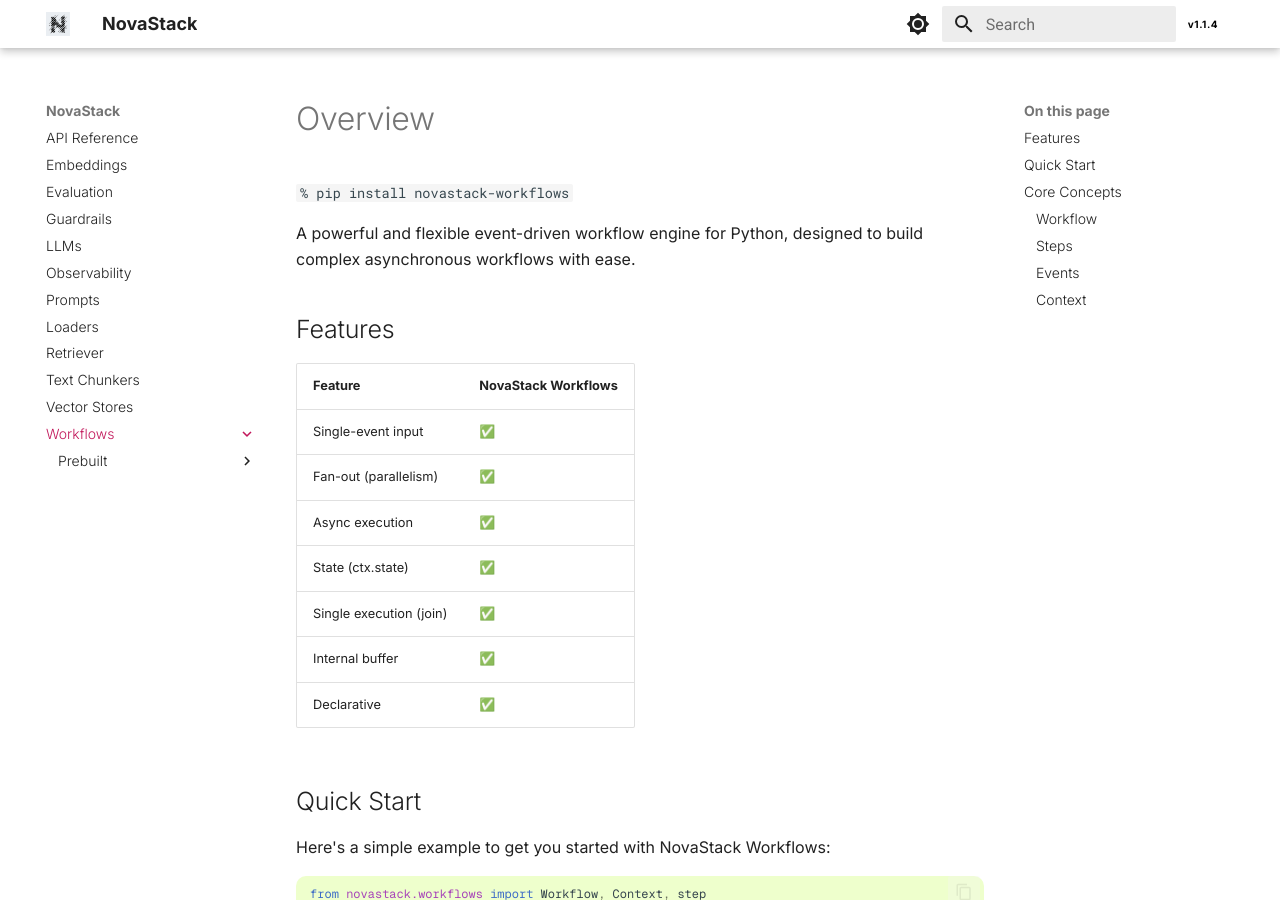
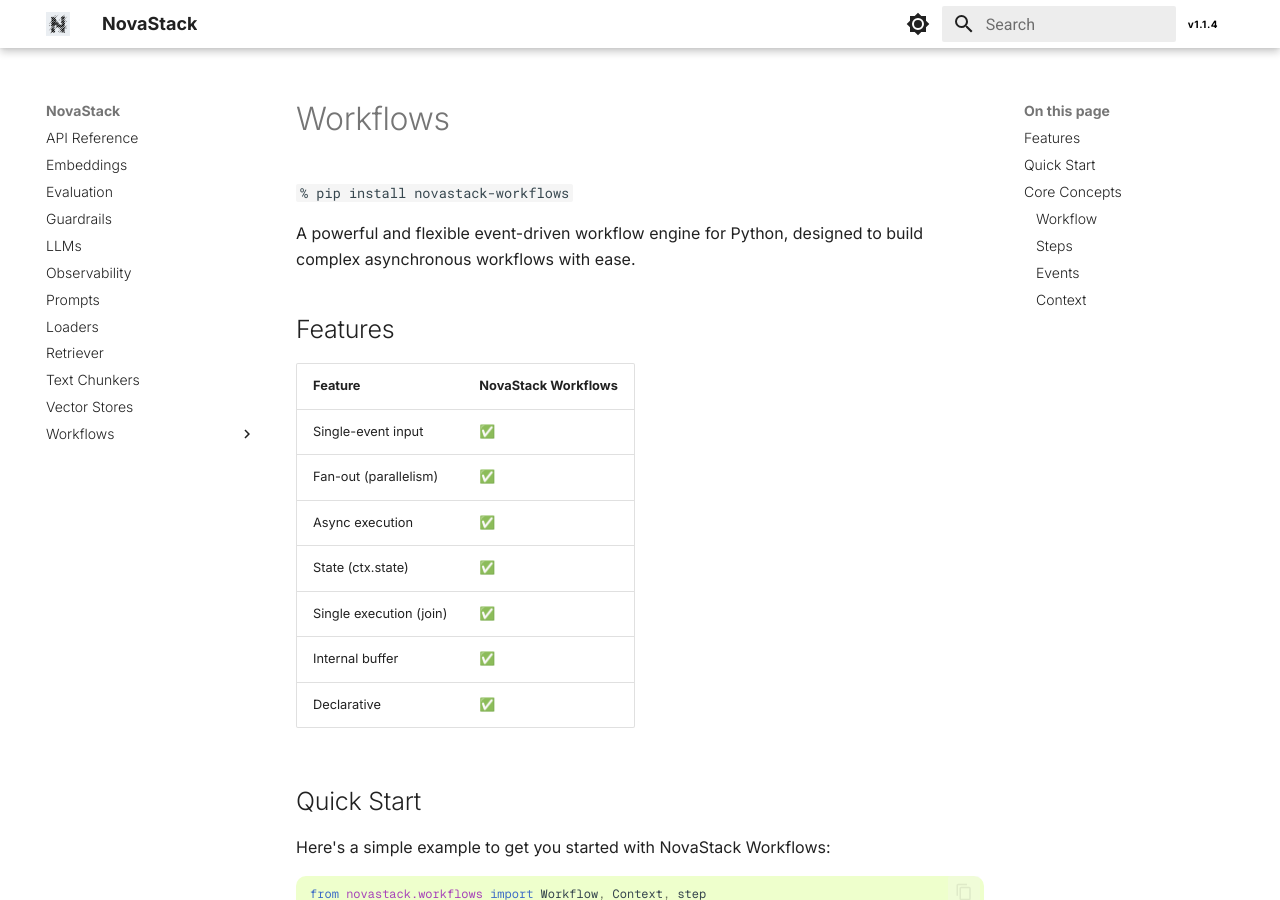
Before and after one commit to novastack-project/novastack, an MkDocs documentation site: the page built from docs/api_reference/api_reference/workflows/index.md, in a window 1280 px wide and 900 px high. Built offline with MkDocs 1.6.1 and Material for MkDocs 9.7.7, drawn with Linux system fonts in a browser that asks for light colours; some of the changed lines change nothing that is shown.

Commit message:
update docs

```diff
--- a/docs/api_reference/api_reference/workflows/index.md
+++ b/docs/api_reference/api_reference/workflows/index.md
@@ -1,3 +1,7 @@
+---
+title: Workflows
+---
+
 `% pip install novastack-workflows`
 
 A powerful and flexible event-driven workflow engine for Python, designed to build complex asynchronous workflows with ease.
--- a/docs/api_reference/mkdocs.yml
+++ b/docs/api_reference/mkdocs.yml
@@ -68,7 +68,7 @@
   - Text Chunkers: text_chunkers/
   - Vector Stores: vector_stores/
   - Workflows:
-    - Overview: workflows/index.md
+    - Overview: workflows/
     - Prebuilt:
       - Document Ingestion:  workflows/prebuilt/document_ingestion.md
 
```
